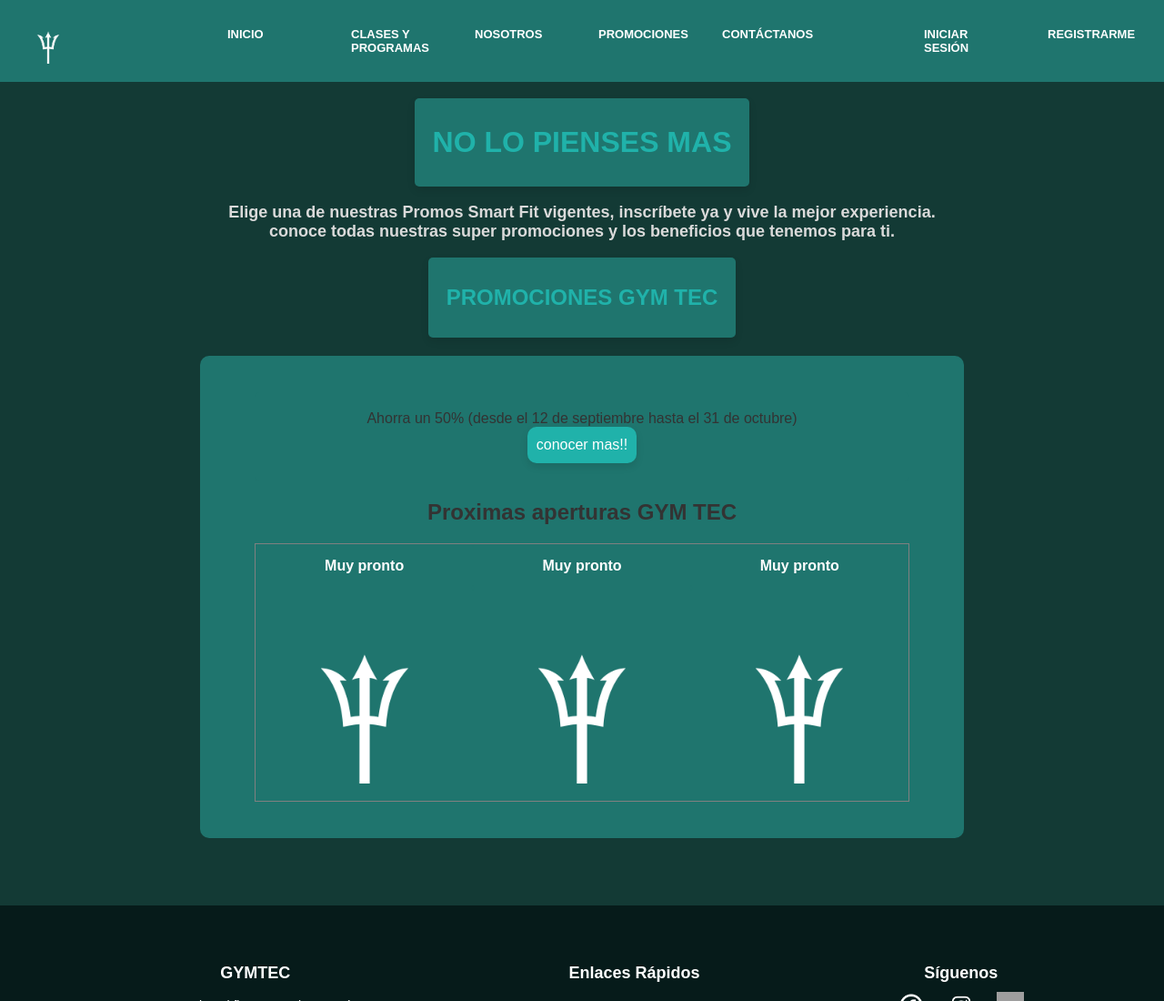
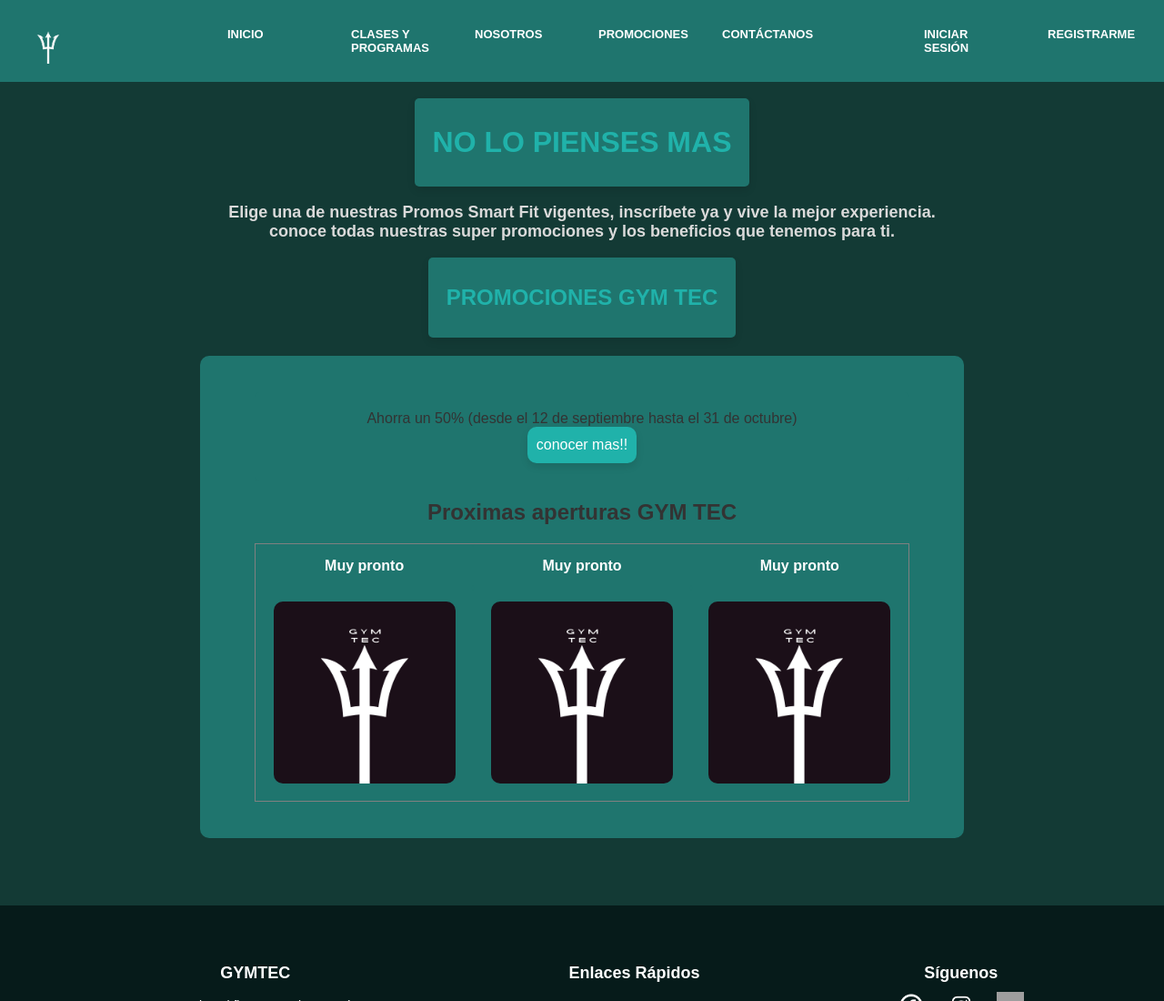
Before and after one commit to santiaguu/GYMTEC2, an Astro site: page /promociones in a window 1280 px wide. Shown: the top 1100 px of the page at 91% size. Built offline with nearby package versions, Linux system fonts and the light colour scheme; Astro itself is replaced by a stand-in of ours; grey boxes are pictures that could not be loaded.

Commit message:
añadido de logo

```diff
--- a/src/pages/promociones.astro
+++ b/src/pages/promociones.astro
@@ -31,13 +31,13 @@
                 </tr>
                 <tr>
                     <th>
-                        <a href="#"><img src="/img/logo.png" alt="icon" width="200" height="200"></a>
+                        <a href="#"><img src="/img/logog.png" alt="icon" width="200" height="200"></a>
                     </th>
                     <th>
-                        <a href="#"><img src="/img/logo.png" alt="icon" width="200" height="200"></a>
+                        <a href="#"><img src="/img/logog.png" alt="icon" width="200" height="200"></a>
                     </th>
                     <th>
-                        <a href="#"><img src="/img/logo.png" alt="icon" width="200" height="200"></a>
+                        <a href="#"><img src="/img/logog.png" alt="icon" width="200" height="200"></a>
                     </th>
                 </tr>
             </table></center>
```
